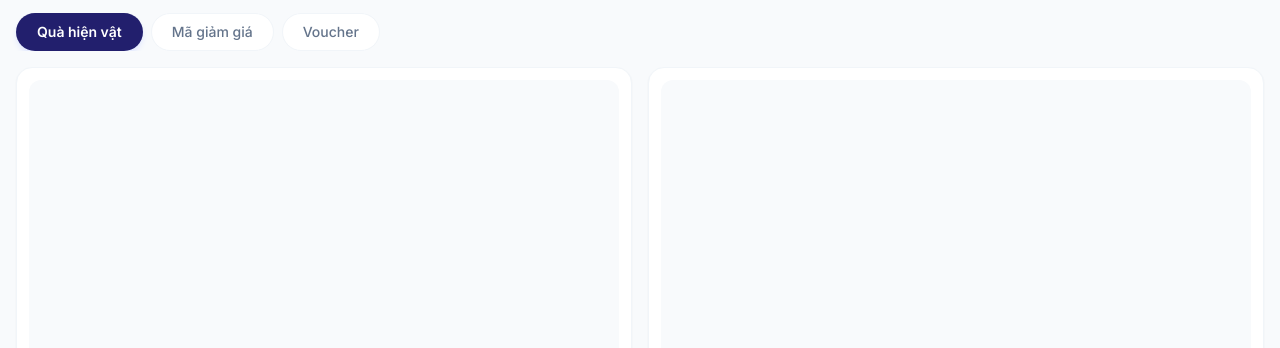
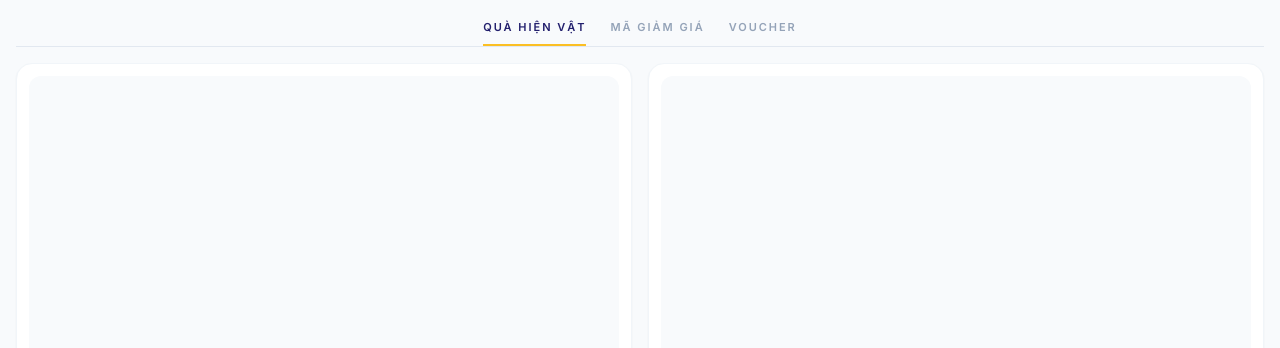
Before and after one commit to letienkhang/aixperf_ver03, a plain HTML site: page ypoint-shop.html in a window 1280 px wide. Shown: the part 416-764 px from the top of the page. Drawn offline with nearby package versions, Linux system fonts and the light colour scheme.

Commit message:
CHỈNH TAB

```diff
--- a/ypoint-shop.html
+++ b/ypoint-shop.html
@@ -167,14 +167,26 @@
           Danh sách đổi quà
         </h3>
       </div>
-      <div class="flex gap-2 mb-4 overflow-x-auto hide-scrollbar -mx-4 px-4">
-        <button type="button" data-category-tab="physical" class="tab-chip bg-primary text-white text-sm font-semibold whitespace-nowrap px-5 py-2 rounded-full shadow-md shadow-indigo-100 dark:shadow-none border border-transparent">
+      <div class="flex justify-center gap-6 mb-4 border-b border-slate-200 dark:border-slate-700">
+        <button
+          type="button"
+          data-category-tab="physical"
+          class="tab-chip pb-2 pt-1.5 text-[11px] font-semibold uppercase tracking-[0.18em] text-primary border-b-2 border-amber-400"
+        >
           Quà hiện vật
         </button>
-        <button type="button" data-category-tab="discount" class="tab-chip bg-white dark:bg-slate-800 text-slate-500 dark:text-slate-400 text-sm font-medium whitespace-nowrap px-5 py-2 rounded-full border border-slate-100 dark:border-slate-700">
+        <button
+          type="button"
+          data-category-tab="discount"
+          class="tab-chip pb-2 pt-1.5 text-[11px] font-semibold uppercase tracking-[0.18em] text-slate-400 dark:text-slate-500 border-b-2 border-transparent"
+        >
           Mã giảm giá
         </button>
-        <button type="button" data-category-tab="voucher" class="tab-chip bg-white dark:bg-slate-800 text-slate-500 dark:text-slate-400 text-sm font-medium whitespace-nowrap px-5 py-2 rounded-full border border-slate-100 dark:border-slate-700">
+        <button
+          type="button"
+          data-category-tab="voucher"
+          class="tab-chip pb-2 pt-1.5 text-[11px] font-semibold uppercase tracking-[0.18em] text-slate-400 dark:text-slate-500 border-b-2 border-transparent"
+        >
           Voucher
         </button>
       </div>
@@ -530,11 +542,11 @@
         tabs.forEach(function (btn) {
           var isActive = btn === tabEl;
           if (isActive) {
-            btn.classList.add('bg-primary', 'text-white', 'font-semibold', 'shadow-md', 'shadow-indigo-100');
-            btn.classList.remove('bg-white', 'dark:bg-slate-800', 'text-slate-500', 'dark:text-slate-400', 'border-slate-100', 'dark:border-slate-700');
+            btn.classList.add('text-primary', 'border-amber-400');
+            btn.classList.remove('text-slate-400', 'dark:text-slate-500', 'border-transparent');
           } else {
-            btn.classList.remove('bg-primary', 'text-white', 'font-semibold', 'shadow-md', 'shadow-indigo-100');
-            btn.classList.add('bg-white', 'dark:bg-slate-800', 'text-slate-500', 'dark:text-slate-400', 'border-slate-100', 'dark:border-slate-700');
+            btn.classList.remove('text-primary', 'border-amber-400');
+            btn.classList.add('text-slate-400', 'dark:text-slate-500', 'border-transparent');
           }
         });
       }
```
